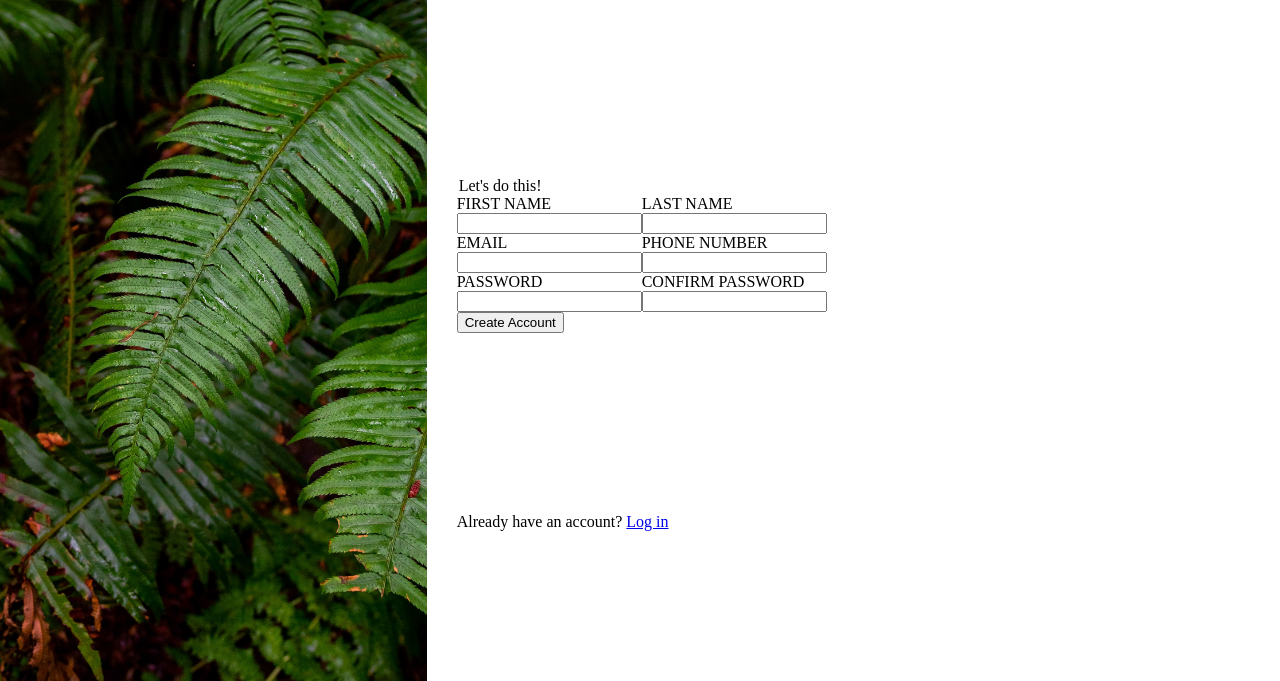
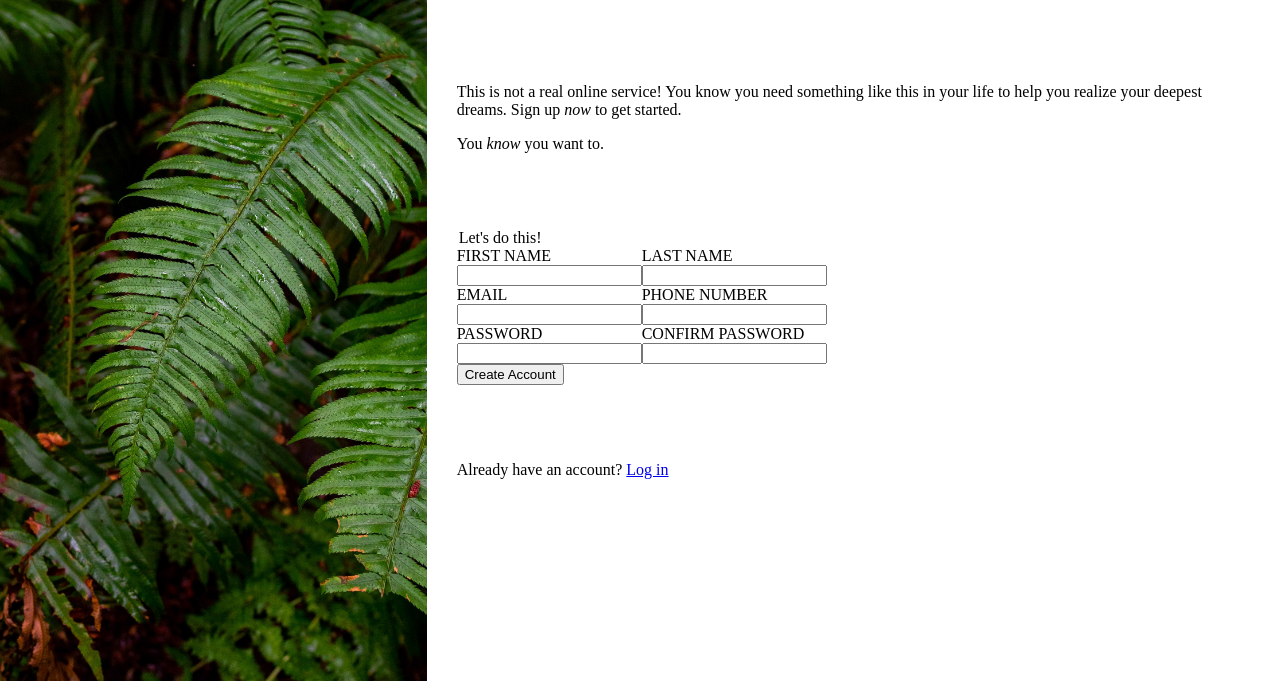
Before and after one commit to c-yip/Sign-Up-Form, a plain HTML site: page index.html in a window 1280 px wide. Shown: the part 119-800 px from the top of the page. Drawn offline with Linux system fonts and the light colour scheme.

Commit message:
Add wrapper and remove grid areas.

```diff
--- a/index.html
+++ b/index.html
@@ -14,14 +14,13 @@
         </p>
     </div>
 
+    <div class="wrapper">
         <div class="header">
             <p>This is not a real online service! You know you need something like this in your life to help you realize your deepest dreams. Sign up <em>now</em> to get started.</p>
             <p>You <em>know</em> you want to.</p>
         </div>
-
         <form action="/my-handling-form-page" method="post">
             <legend>Let's do this!</legend>
-
             <ul>
                 <li>
                     <label for="first_name">FIRST NAME</label>
@@ -53,10 +52,9 @@
                     <input type="password" name="password_confirm" id="password_confirm">
                 </li>
             </ul>
-
             <button type="submit">Create Account</button>
         </form>
-
         <p class="footer">Already have an account? <span><a href="https://github.com/c-yip">Log in</a></span></p>
+    </div>
 </body>
 </html>
--- a/style.css
+++ b/style.css
@@ -6,26 +6,24 @@ html, body {
 body {
     display: grid;
     grid-template-columns: 1fr 2fr;
-    grid-template-areas:
-        "logo header"
-        "logo form"
-        "logo footer"
-    ;
 }
 
 .logo {
     background-image: url('../background.jpg');
     background-size: cover;
-    grid-area: logo;
+}
+
+.wrapper {
+    display: flex;
+    flex-direction: column;
+    justify-content: center;
 }
 
 .header {
-    grid-area: header;
     padding: 30px;
 }
 
 form {
-    grid-area: form;
     display: flex;
     flex-direction: column;
     align-items: flex-start;
@@ -33,7 +31,6 @@ form {
 }
 
 .footer {
-    grid-area: footer;
     padding: 30px;
 }
 
```
Lines whose indentation alone changed are shown as unchanged.
